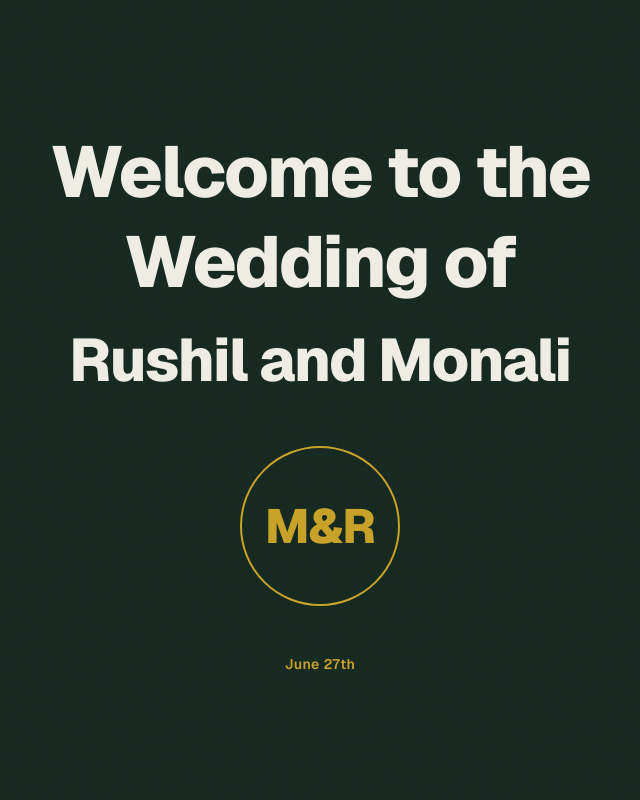
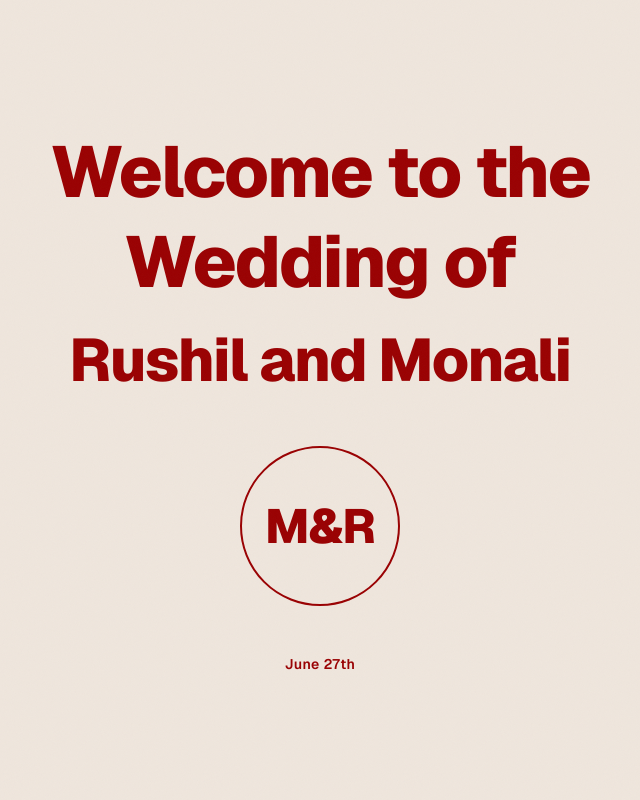
Before and after one commit to krushpatel04/M-R-Wedding, a Next.js app: page /M-R-Wedding/ in a window 1280 px wide. Shown: the top 800 px of the page, without its empty margins (320-960 px from the left). Built offline with nearby package versions, Linux system fonts and the light colour scheme.

Commit message:
Update colors to cream bg and dark red text; remove stale cursor CSS

```diff
--- a/app/globals.css
+++ b/app/globals.css
@@ -1,25 +1,14 @@
 @import "tailwindcss";
 
-/* ── Theme A: Dark (default) ────────────────────────────────────────────── */
+/* ── Theme ──────────────────────────────────────────────────────────────── */
 :root {
-  --bg:     #152820;
-  --fg:     #F0EDE6;
-  --body:   rgba(240, 237, 230, 0.75);
-  --muted:  rgba(240, 237, 230, 0.45);
-  --accent: #C9A227;
-  --border: rgba(240, 237, 230, 0.10);
-  --card:   #1E3A2A;
-}
-
-/* ── Theme C: Light ─────────────────────────────────────────────────────── */
-html[data-theme="light"] {
-  --bg:     #F0EDE6;
-  --fg:     #1B4332;
-  --body:   rgba(27, 67, 50, 0.70);
-  --muted:  rgba(27, 67, 50, 0.40);
-  --accent: #8B6914;
-  --border: rgba(27, 67, 50, 0.12);
-  --card:   #FFFFFF;
+  --bg:     #efe6dd;
+  --fg:     #9a0002;
+  --body:   rgba(154, 0, 2, 0.75);
+  --muted:  rgba(154, 0, 2, 0.45);
+  --accent: #9a0002;
+  --border: rgba(154, 0, 2, 0.15);
+  --card:   #e6dcd3;
 }
 
 html {
@@ -37,19 +26,6 @@ body.theme-ready {
   transition: background-color 0.2s ease, color 0.2s ease;
 }
 
-/* Hide default cursor on pointer devices when custom cursor is active */
-@media (pointer: fine) {
-  * { cursor: none !important; }
-}
-
-/* Blinking cursor for typing animation */
-@keyframes blink {
-  0%, 100% { opacity: 1 }
-  50%       { opacity: 0 }
-}
-.cursor-blink {
-  animation: blink 1s step-end infinite;
-}
 
 /* Static grain overlay */
 .grain {
```
